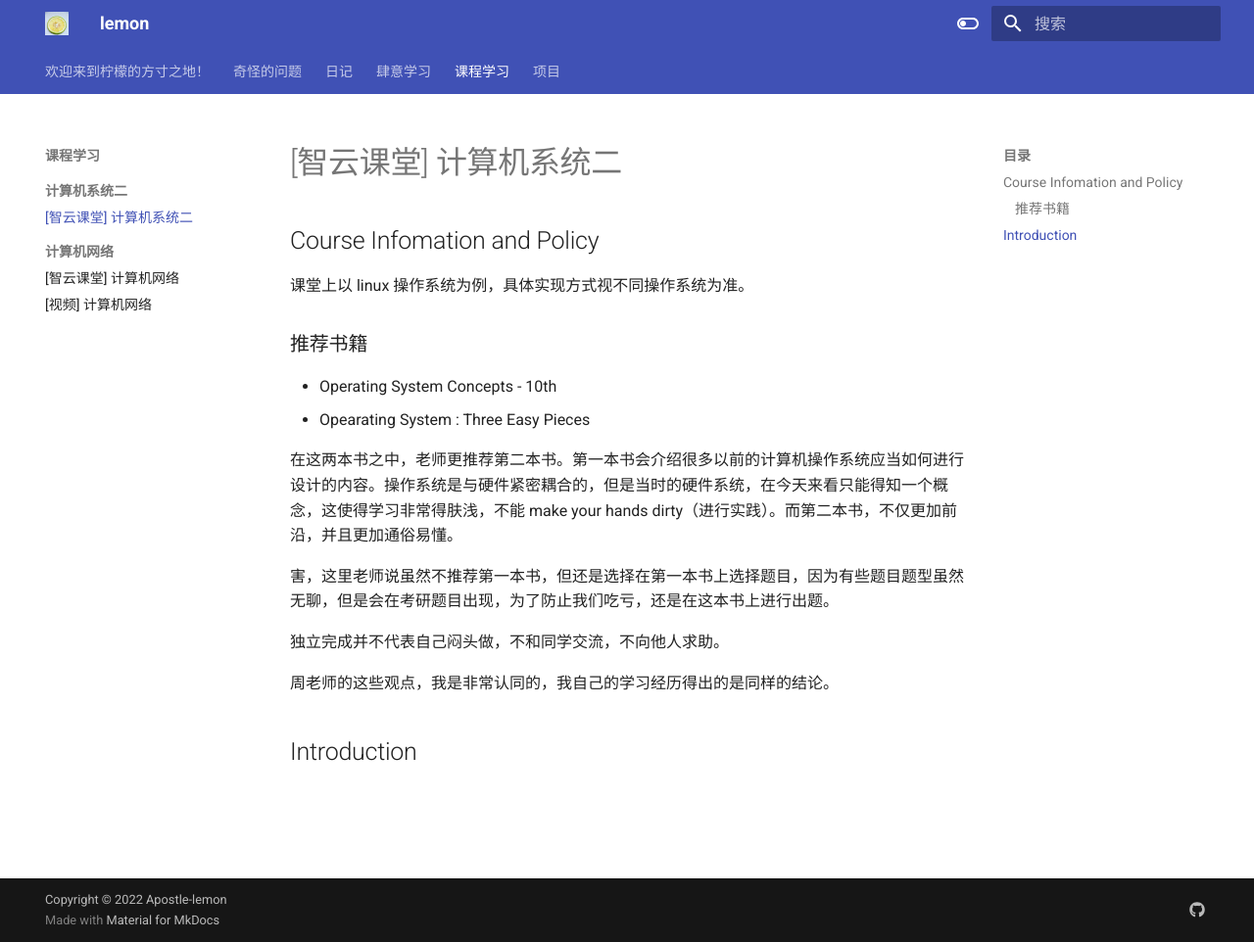
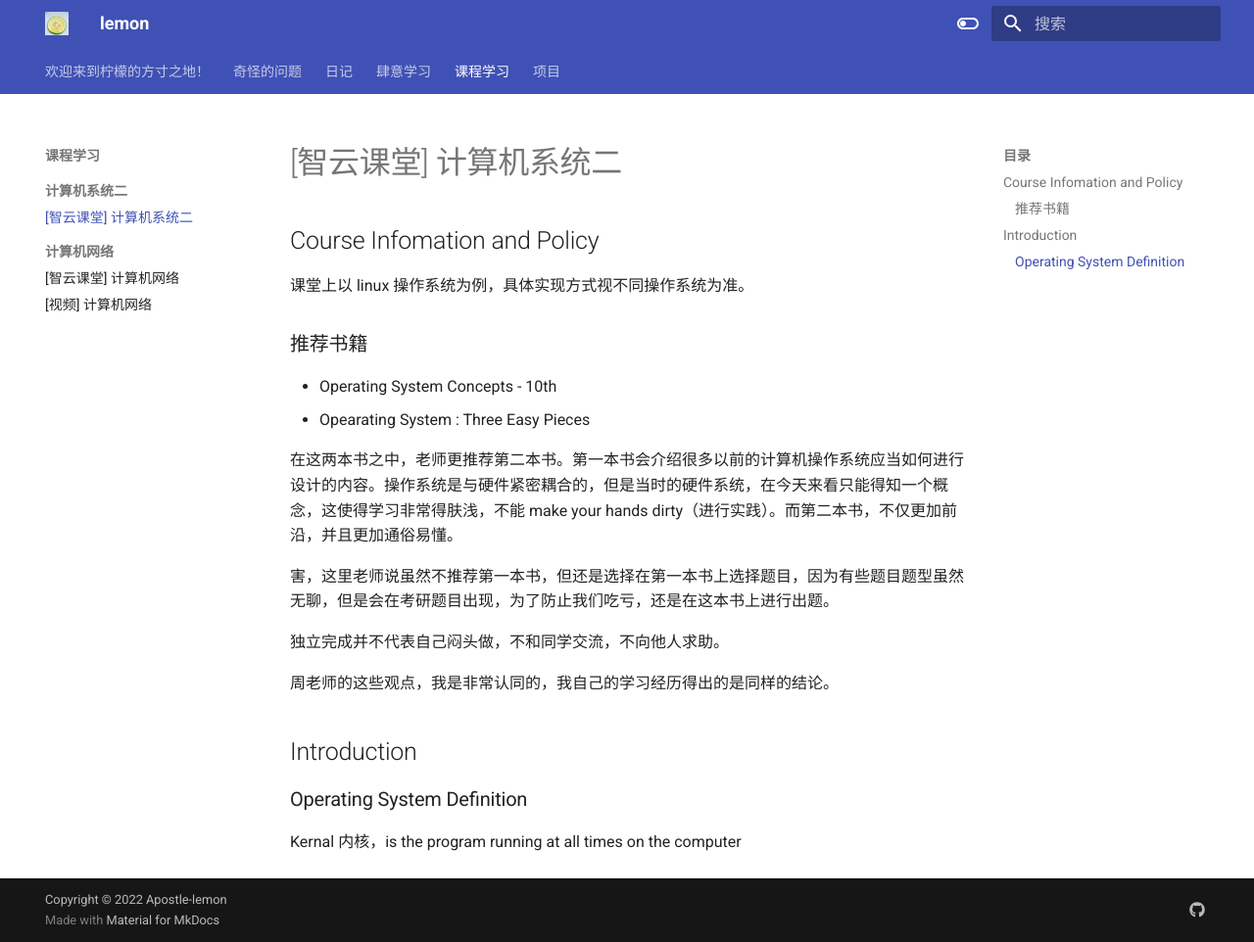
Before and after one commit to Apostle-lemon/Apostle-lemon.github.io, an MkDocs documentation site: the page built from docs/课程学习/计算机系统二/【智云课堂】计算机系统二.md, in a window 1280 px wide and 962 px high. Shown: the whole window at 98% size. Built offline with MkDocs 1.6.1 and Material for MkDocs 9.7.7, drawn with Linux system fonts in a browser that asks for light colours.

Commit message:
vault backup: 2022-10-27 19:03:41
Affected files:
docs/课程学习/计算机系统二/【智云课堂】计算机系统二.md

```diff
--- a/docs/课程学习/计算机系统二/【智云课堂】计算机系统二.md
+++ b/docs/课程学习/计算机系统二/【智云课堂】计算机系统二.md
@@ -18,3 +18,7 @@
 周老师的这些观点，我是非常认同的，我自己的学习经历得出的是同样的结论。
 
 ## Introduction
+
+### Operating System Definition
+
+Kernal 内核，is the program running at all times on the computer
```
